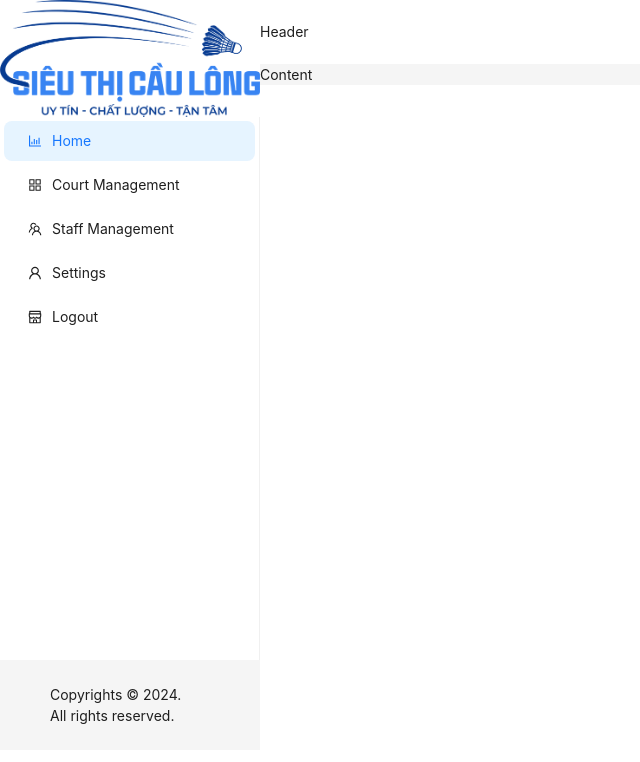
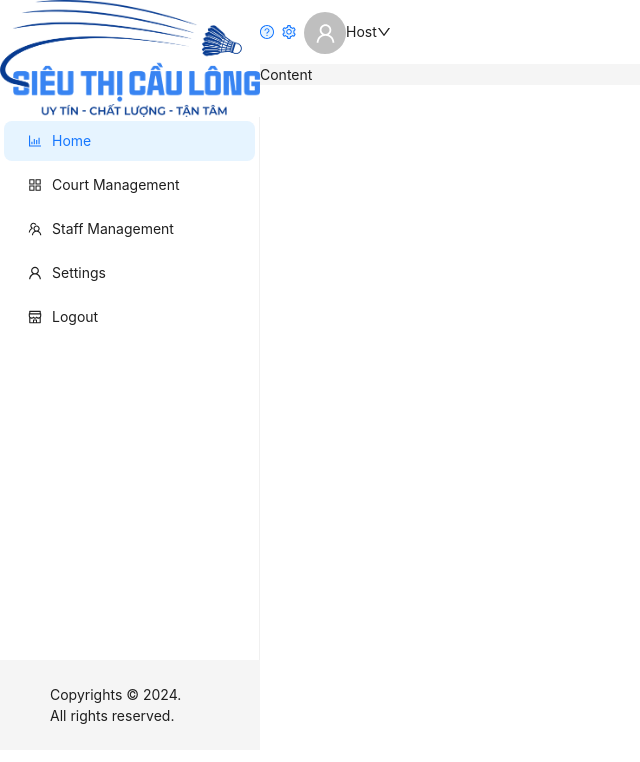
Before and after one commit to chucmi/badmintoncourt, a React (Vite) app: page /host in a window 1280 px wide. Shown: the top 762 px of the page, without its empty margins (0-640 px from the left). Built offline with nearby package versions, Linux system fonts and the light colour scheme.

Commit message:
update:add header and modfied the footer at sider

```diff
--- a/src/layouts/HostLayout/Header/Header.jsx
+++ b/src/layouts/HostLayout/Header/Header.jsx
@@ -1,4 +1,11 @@
+import { Avatar, Space } from "antd";
 import { Header as HeaderAntd } from "antd/es/layout/layout";
+import {
+  DownOutlined,
+  UserOutlined,
+  SettingTwoTone,
+  QuestionCircleTwoTone,
+} from "@ant-design/icons";
 
 function Header() {
   return (
@@ -9,7 +16,15 @@ function Header() {
           background: "white",
         }}
       >
-        Header
+        <Space className="flex justify-end items-center pr-6">
+          <QuestionCircleTwoTone className="flex text-2xl p-1" />
+          <SettingTwoTone className="flex text-2xl p-1" />
+          <div className="flex items-center font-semibold ">
+            <Avatar size={42} className="ml-4 mr-5" icon={<UserOutlined />} />
+            Host
+            <DownOutlined className="text-xl ml-5" />
+          </div>
+        </Space>
       </HeaderAntd>
     </>
   );
```
